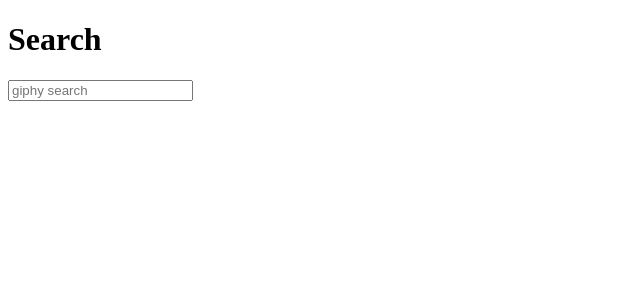
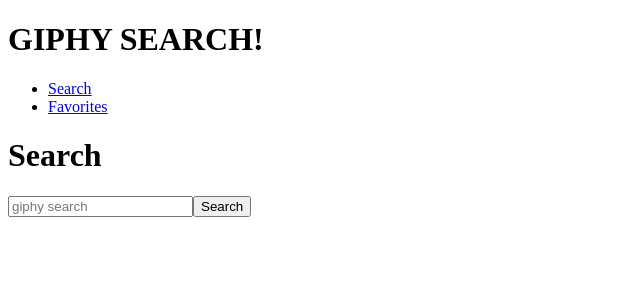
Before and after one commit to Sjack7892/group-giphy-saga-project, a React (Create React App) app: page /search in a window 1280 px wide. Shown: the top 300 px of the page, without its empty margins (0-640 px from the left). Built offline with nearby package versions, Linux system fonts and the light colour scheme.

Commit message:
cleaned page route setup and todo

```diff
--- a/src/components/App/App.js
+++ b/src/components/App/App.js
@@ -13,7 +13,8 @@
     return (
       <div>
         <BrowserRouter>
-          <Route exact path="/" component={Header} />
+          <Header />
+          {/* <Route exact path="/" component={Header} /> */}
           <Route path="/search" component={Search} />
           <Route path="/favorites" component={Favorites} />
         </BrowserRouter>
--- a/src/components/Header/Header.js
+++ b/src/components/Header/Header.js
@@ -6,13 +6,6 @@
     componentDidMount() {
         console.log('Header mounted');
     };//end componentDidMount
-
-    clickSearch = () => {
-        this.props.history.push('/search')
-    }
-    clickFavorite = () => {
-        this.props.history.push('/favorites')
-    }
 
     render() {
         return (
@@ -24,8 +17,6 @@
                         <li><Link to="/favorites">Favorites</Link></li>
                     </ul>
                 </nav>
-                {/* <button onClick={this.clickSearch}>Search</button>
-                <button onClick={this.clickFavorite}>Favorites</button> */}
             </>
         );//end return
     };//end render
--- a/src/components/Search/Search.js
+++ b/src/components/Search/Search.js
@@ -8,6 +8,7 @@
             <div>
                 <h1>Search</h1>
                 <input type="text" placeholder="giphy search"/>
+                <button>Search</button>
             </div>
         );//end return
     };//end render
```
Also changed, not shown: 1 other file (tests, documents, lock files or other folders).
